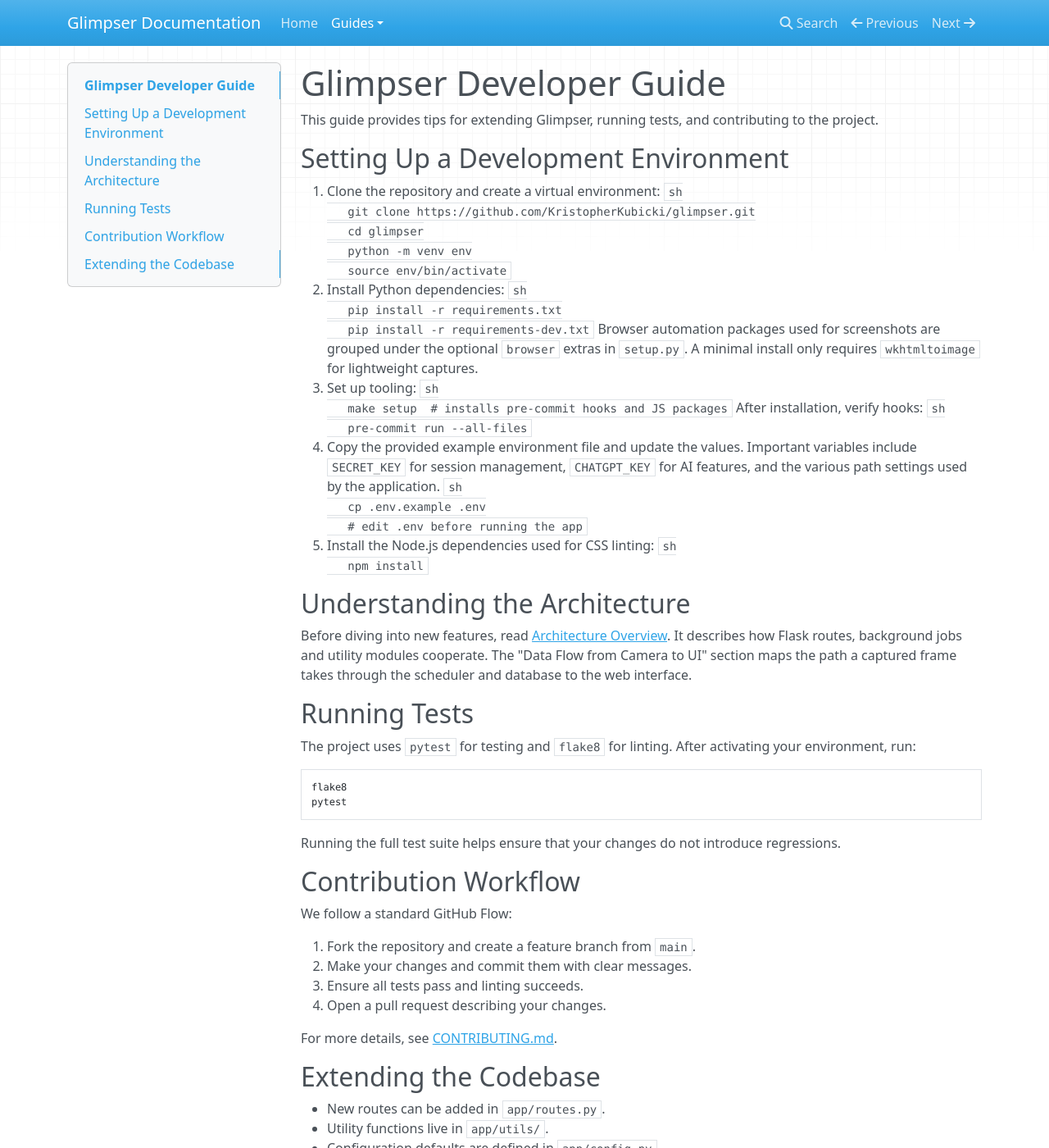
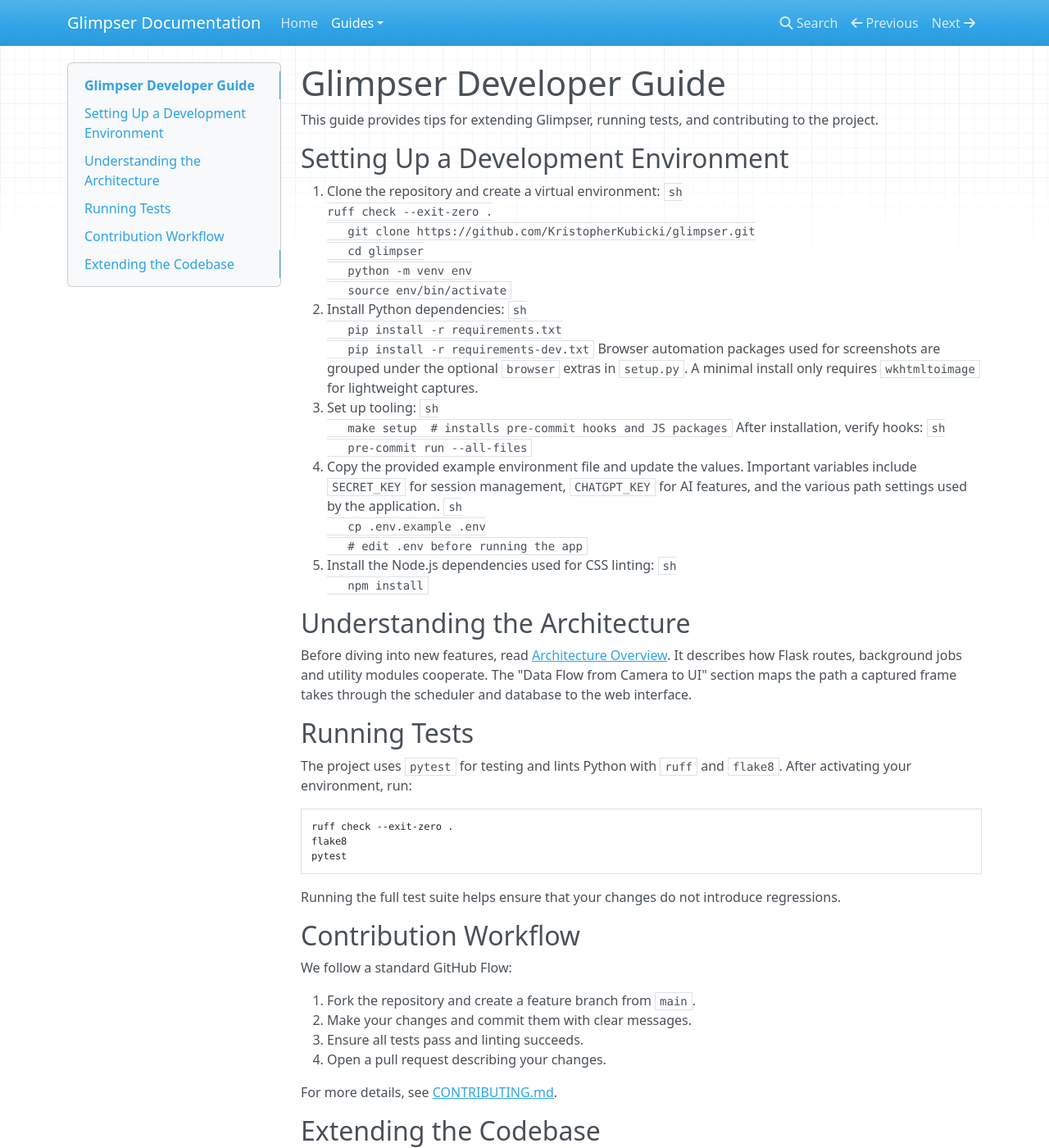
Before and after one commit to KristopherKubicki/glimpser, an MkDocs documentation site: the page built from docs/developer_guide.md, in a window 1280 px wide and 1400 px high. Shown: the whole window at 82% size. Built offline with MkDocs 1.6.1, drawn with Linux system fonts in a browser that asks for light colours; nearby versions of some CDN libraries.

Commit message:
chore(ci): add ruff

````diff
--- a/docs/developer_guide.md
+++ b/docs/developer_guide.md
@@ -6,6 +6,7 @@
 
 1. Clone the repository and create a virtual environment:
    ```sh
+ruff check --exit-zero .
    git clone https://github.com/KristopherKubicki/glimpser.git
    cd glimpser
    python -m venv env
@@ -49,9 +50,10 @@
 
 ## Running Tests
 
-The project uses `pytest` for testing and `flake8` for linting. After activating your environment, run:
+The project uses `pytest` for testing and lints Python with `ruff` and `flake8`. After activating your environment, run:
 
 ```sh
+ruff check --exit-zero .
 flake8
 pytest
 ```
--- a/requirements-dev.txt
+++ b/requirements-dev.txt
@@ -1,6 +1,7 @@
 # Additional developer dependencies
 pre-commit>=3.6
 flake8>=7.2
+ruff>=0.4
 black>=25.1
 # --- static-typing toolchain ---
 mypy==1.16.*          # latest stable, 29 May 2025
````
Also changed, not shown: .pre-commit-config.yaml (+8 -0 lines), README.md (+1 -0 lines), docs/ci_checks.md (+1 -1 lines), docs/testing.md (+2 -1 lines), pyproject.toml (+13 -0 lines), 2 other files.
